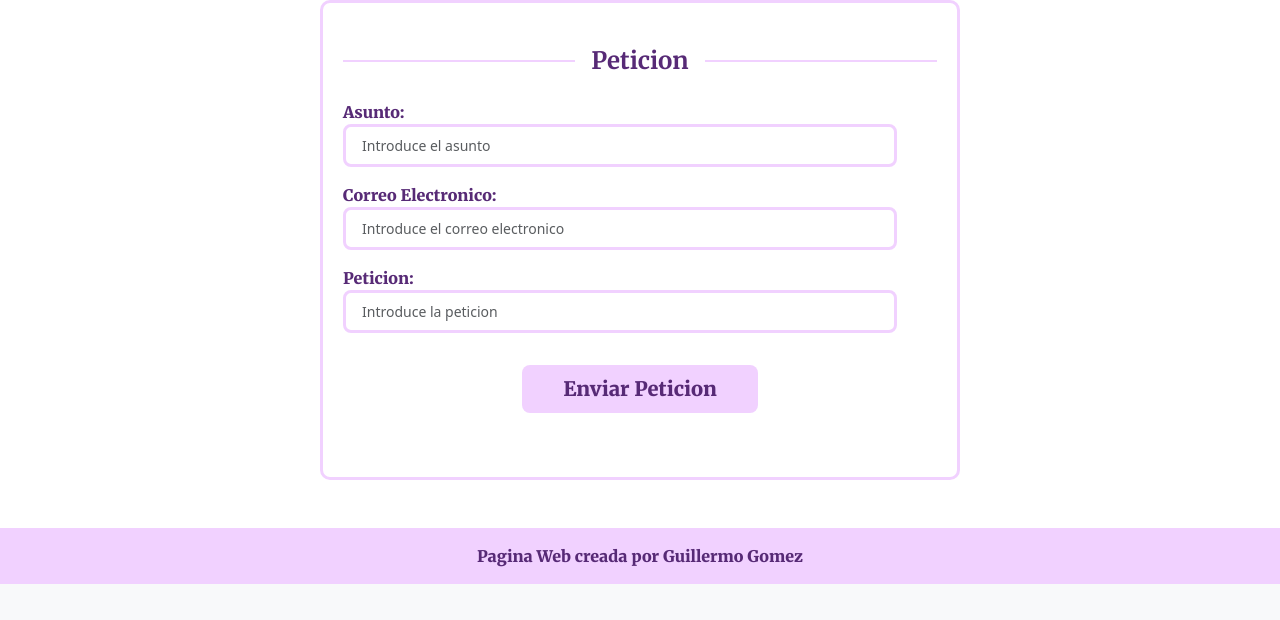
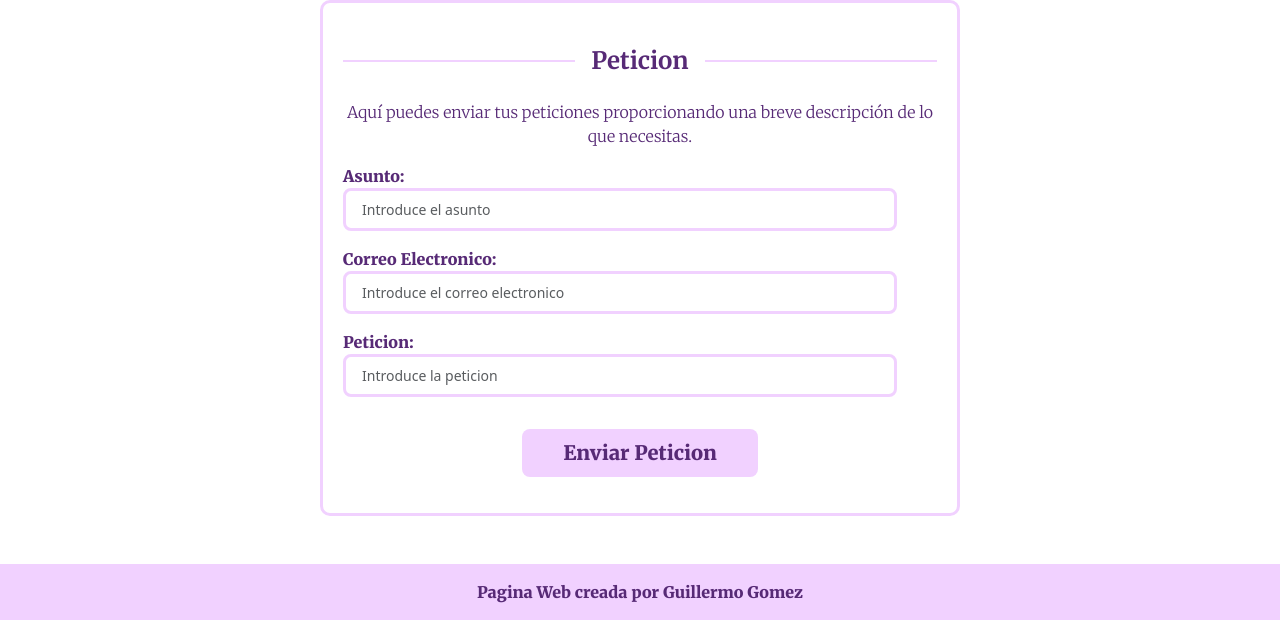
Before and after one commit to guillegomezz8/LuDesings, a Django app: page /peticiones/ in a window 1280 px wide. Shown: the part 216-836 px from the top of the page. Before the commit the page ends 800 px from the top, so only its background shows below. Run offline with Django 4.2, Linux system fonts and the light colour scheme; parts of the project's set-up code (start-up, migrations or seed data) failed here and were passed over; some libraries are stand-ins or nearby versions.

Commit message:
Pequeños arreglos(Altura de los forms y breve descripcion)

```diff
--- a/base/templates/peticionesForm.html
+++ b/base/templates/peticionesForm.html
@@ -5,6 +5,7 @@
     <div class="divider d-flex align-items-center my-4">
         <h4 class="contenido text-center fw-bold mx-3 mb-0">Peticion</h4>
     </div>
+    <p class="contenido-segundario text-center">Aquí puedes enviar tus peticiones proporcionando una breve descripción de lo que necesitas.</p>
     <form method="post">
         {% csrf_token %}
         {{ form.as_p }}
--- a/static/css/diseñoDetalles.css
+++ b/static/css/diseñoDetalles.css
@@ -7,6 +7,7 @@
     border: 3px solid #f1d1ff;
     border-radius: 10px;
     padding: 20px;
+    height: fit-content;
 }
 
 .col-r{
--- a/static/css/diseñoForm.css
+++ b/static/css/diseñoForm.css
@@ -2,6 +2,7 @@
     border: 3px solid #f1d1ff;
     border-radius: 10px;
     padding: 20px;
+    height: fit-content;
 }
 
 .bt-login {
@@ -12,6 +13,13 @@
 .contenido {
     font-family: "Merriweather", serif;
     font-weight: 900;
+    font-style: normal;
+    color: rgb(87, 42, 118);
+}
+
+.contenido-segundario{
+    font-family: "Merriweather", serif;
+    font-weight: 200;
     font-style: normal;
     color: rgb(87, 42, 118);
 }
--- a/static/css/login.css
+++ b/static/css/login.css
@@ -1,6 +1,7 @@
 .contenedor-personalizado {
     border: 3px solid #f1d1ff;
     border-radius: 10px;
+    height: fit-content;
 }
 
 .bt-login {
```
Also changed, not shown: db.sqlite3.
